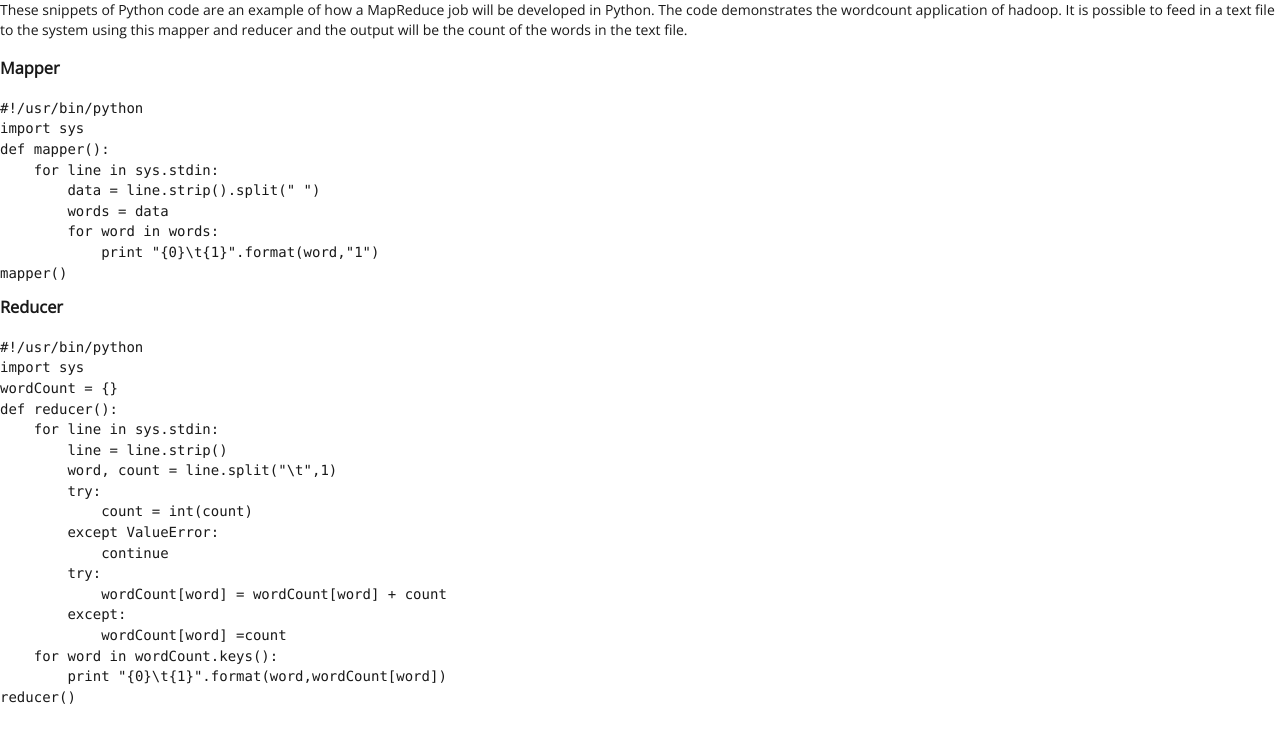
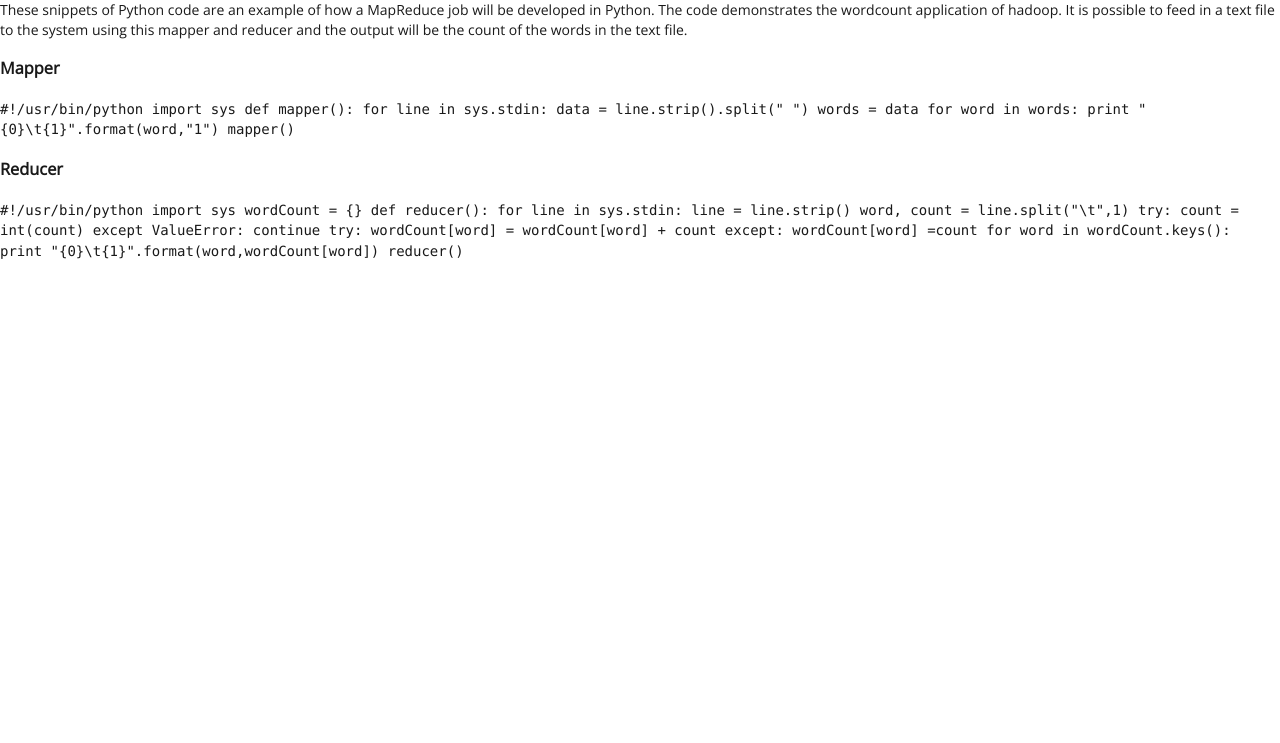
Before and after one commit to csumbBigData/csumbBigData.github.io, a Jekyll site: the page built from _posts/2016-5-10-mapreduce-wordcount_python.md, in a window 1280 px wide. Shown: the top 743 px of the page. Built offline with Jekyll 4.4.1, drawn with Linux system fonts in a browser that asks for light colours.

Commit message:
fixed wordcount python codeblock

````diff
--- a/_posts/2016-5-10-mapreduce-wordcount_python.md
+++ b/_posts/2016-5-10-mapreduce-wordcount_python.md
@@ -14,9 +14,8 @@ will be the count of the words in the text file.
 
 ### Mapper
 
-{% highlight python %}
 
-#!/usr/bin/python
+`#!/usr/bin/python
 import sys
 def mapper():
     for line in sys.stdin:
@@ -25,12 +24,11 @@ def mapper():
         for word in words:
             print "{0}\t{1}".format(word,"1")
 mapper()
-{% endhighlight %}
+`
 
 ### Reducer
 
-```python
-#!/usr/bin/python
+`#!/usr/bin/python
 import sys
 wordCount = {}
 def reducer():
@@ -48,4 +46,4 @@ def reducer():
     for word in wordCount.keys():
         print "{0}\t{1}".format(word,wordCount[word])
 reducer()
-```
+`
````
